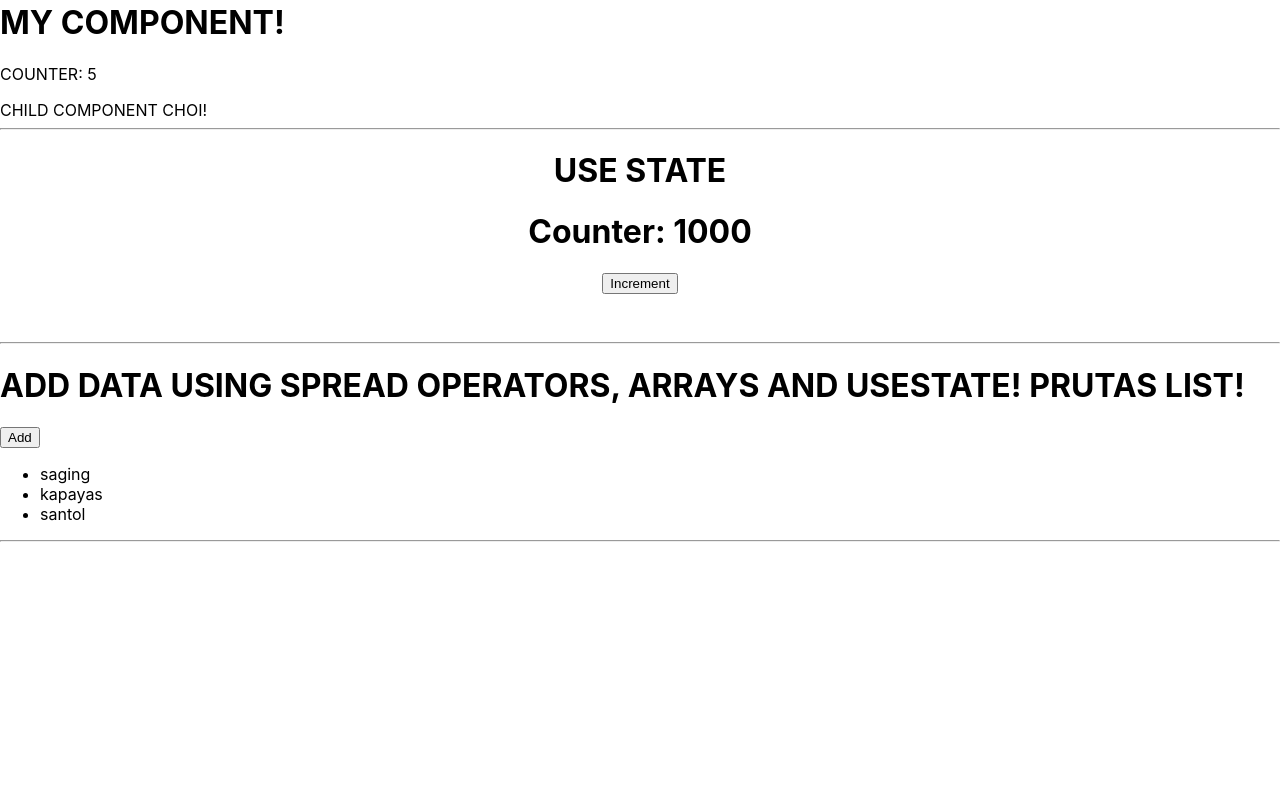
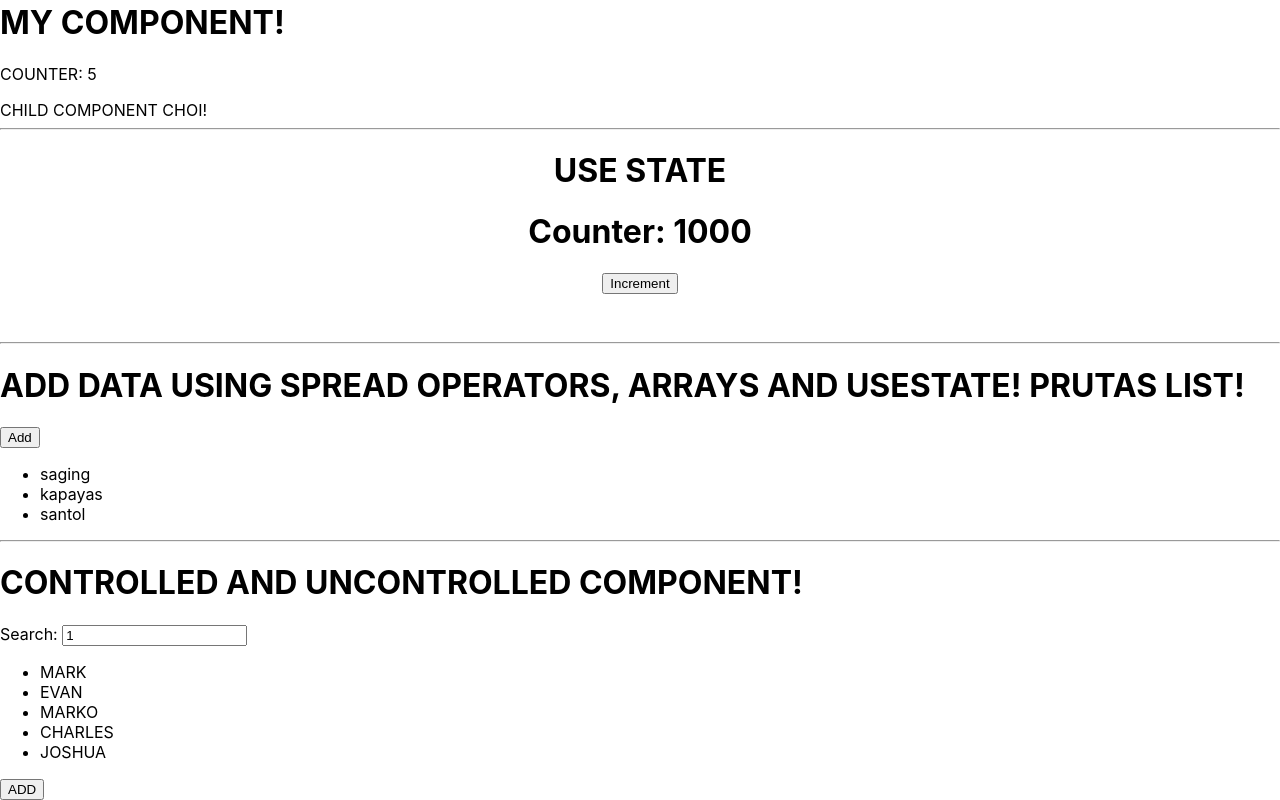
Before and after one commit to m4rkbello/REACTJS18-TYPESCRIPT, a React (Create React App) app in the folder masterclass/: page / in a window 1280 px wide. Shown: the part 512-1312 px from the top of the page. Before the commit the page ends 1062 px from the top, so only its background shows below. Built offline with nearby package versions, Linux system fonts and the light colour scheme.

Commit message:
naay bugs

```diff
--- a/masterclass/src/App.tsx
+++ b/masterclass/src/App.tsx
@@ -6,6 +6,8 @@ import { Post } from "./components/Post/index";
 import { ParentComponent } from "./components/ParentComponent";
 import { UseStateHook } from "./components/hooks/usestate";
 import { Fruits } from "./components/hooks/usestate/Fruits";
+import { ControlledUncontrolledComponents } from "./components/controlleduncontrolledcompponents";
+
 
 
 function App() {
@@ -60,6 +62,7 @@ function App() {
       <hr />
       <Fruits />
       <hr />
+      <ControlledUncontrolledComponents />
     </div>
   );
 }
```
